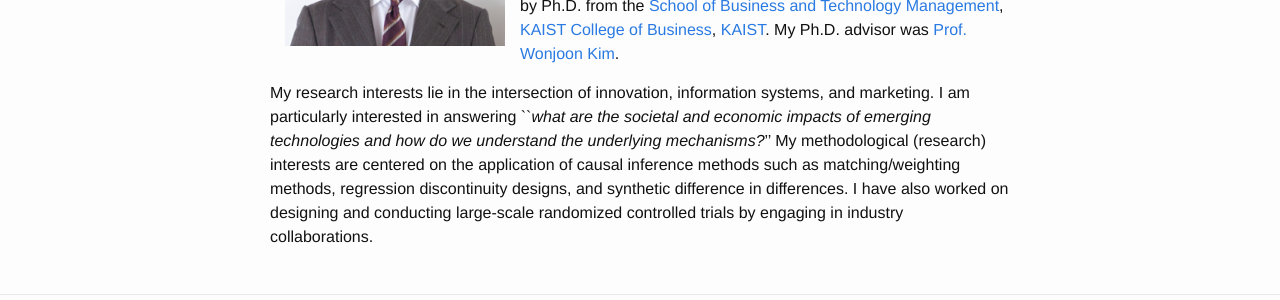
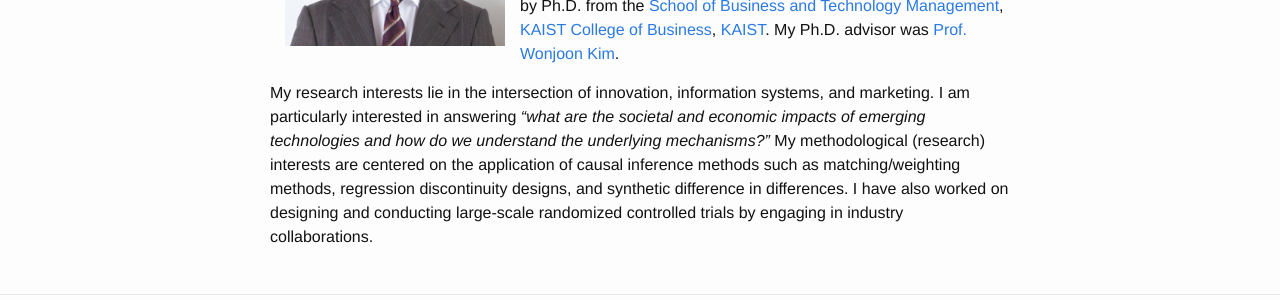
Before and after one commit to j1yoo/j1yoo.github.io, a Jekyll site: the page built from index.markdown, in a window 1280 px wide. Shown: the part 296-596 px from the top of the page. Built offline with Jekyll 4.4.1, drawn with Linux system fonts in a browser that asks for light colours.

Commit message:
Update index.markdown

```diff
--- a/index.markdown
+++ b/index.markdown
@@ -10,4 +10,4 @@ I am an Assistant Professor in the [Institute of Service Science](https://www.is
 
 Before joining NTHU, I was a visiting postdoctoral fellow at the [Center of Business Education and Research](https://cber.shanghai.nyu.edu/), [New York University (NYU) Shanghai](https://shanghai.nyu.edu/) where I was advised by [Prof. Yuxin Chen](https://shanghai.nyu.edu/academics/faculty/directory/yuxin-chen). I received by Ph.D. from the [School of Business and Technology Management](https://btm.kaist.ac.kr/en/), [KAIST College of Business](https://www.business.kaist.edu/), [KAIST](https://www.kaist.ac.kr/en/). My Ph.D. advisor was [Prof. Wonjoon Kim](https://wjkim.kaist.ac.kr/).
 
-My research interests lie in the intersection of innovation, information systems, and marketing. I am particularly interested in answering ``_what are the societal and economic impacts of emerging technologies and how do we understand the underlying mechanisms?_'' My methodological (research) interests are centered on the application of causal inference methods such as matching/weighting methods, regression discontinuity designs, and synthetic difference in differences. I have also worked on designing and conducting large-scale randomized controlled trials by engaging in industry collaborations.
+My research interests lie in the intersection of innovation, information systems, and marketing. I am particularly interested in answering _"what are the societal and economic impacts of emerging technologies and how do we understand the underlying mechanisms?"_ My methodological (research) interests are centered on the application of causal inference methods such as matching/weighting methods, regression discontinuity designs, and synthetic difference in differences. I have also worked on designing and conducting large-scale randomized controlled trials by engaging in industry collaborations.
```
